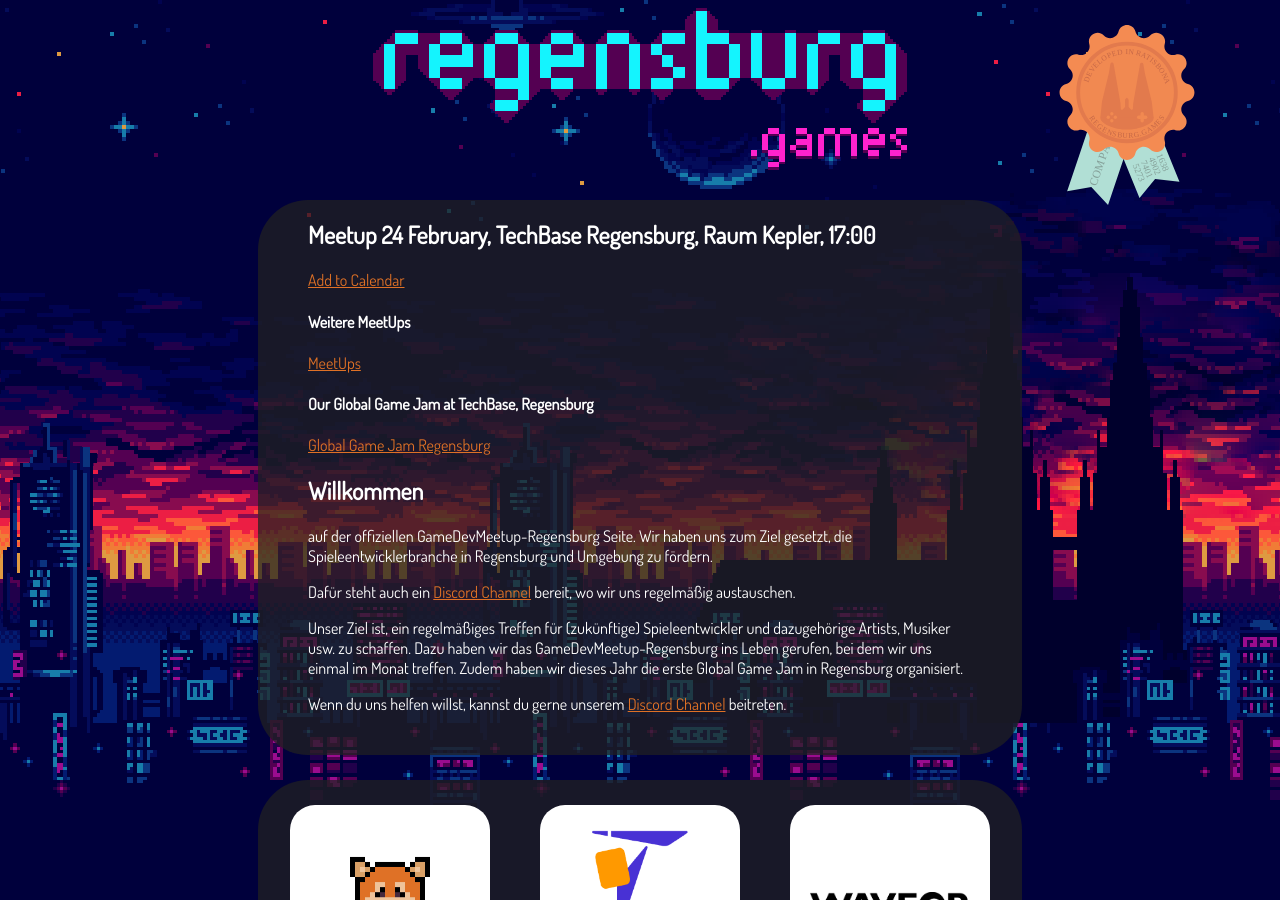
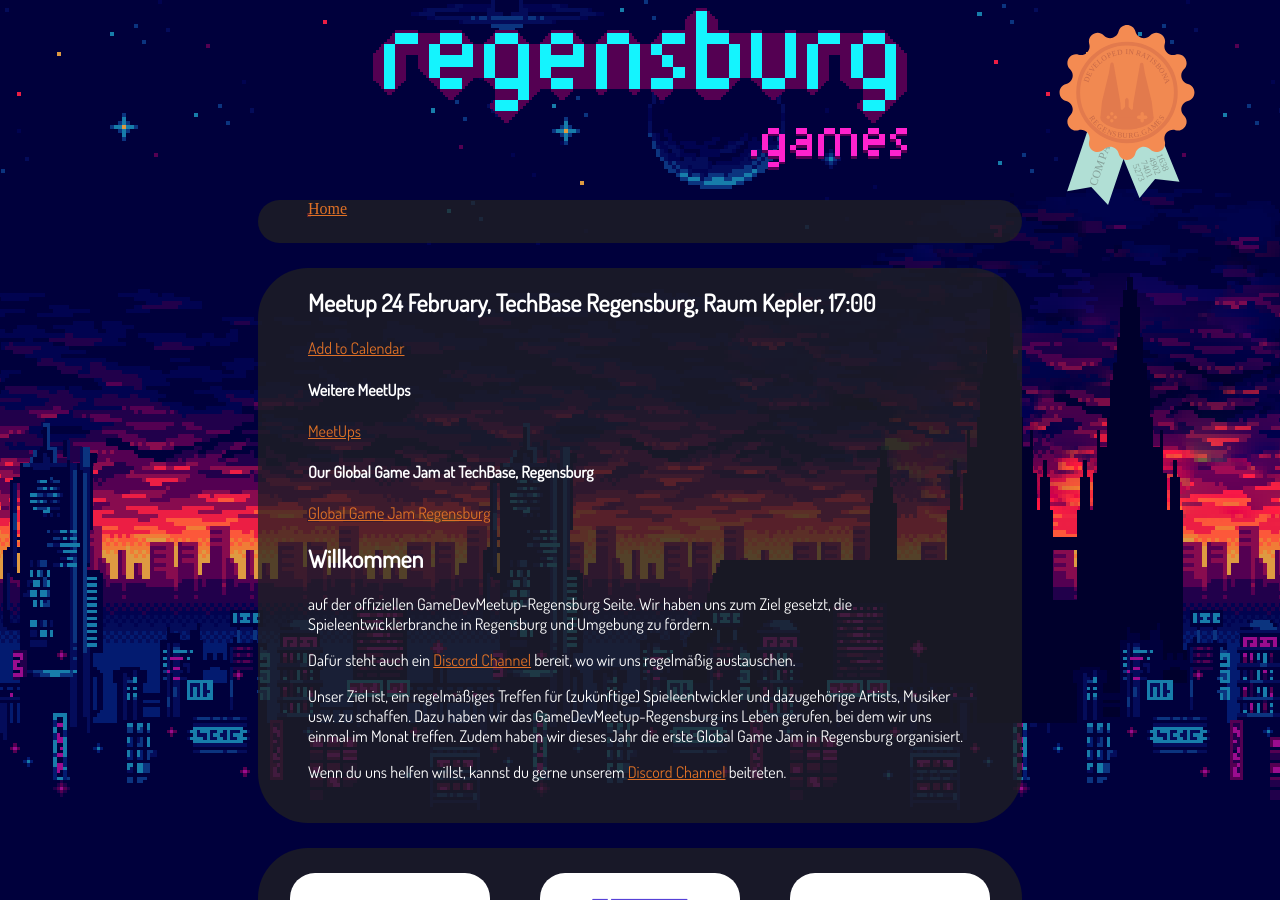
Before and after one commit to Lyniat/GameDevMeetup-Regensburg, a Jekyll site: the page built from index.md, in a window 1280 px wide and 900 px high. Built offline with Jekyll 4.4.1, drawn with Linux system fonts in a browser that asks for light colours; our own code applies the rules of GitHub Pages for plain Markdown files; a script that is not in the unit is left out; the repository's description, which GitHub fills in, is left out.

Commit message:
Update default.html

```diff
--- a/_layouts/default.html
+++ b/_layouts/default.html
@@ -25,6 +25,9 @@
       <!--<h1 class="title"><a href="https://regensburg.games">regensburg.games</a></h1>-->
       <a href="https://regensburg.games"><img src="/assets/regensburg-games-logo.png" alt="Logo" class="title-logo"></a>
       <img src="/assets/siegel.svg" alt="Seal" class="seal">
+      <div class="container">
+        <a href="https://regensburg.games">Home</a>
+      </div>
     </header>
     <div class="container">
       <p class="tagline">{{ site.description | default: site.github.project_tagline }}</p>
```
